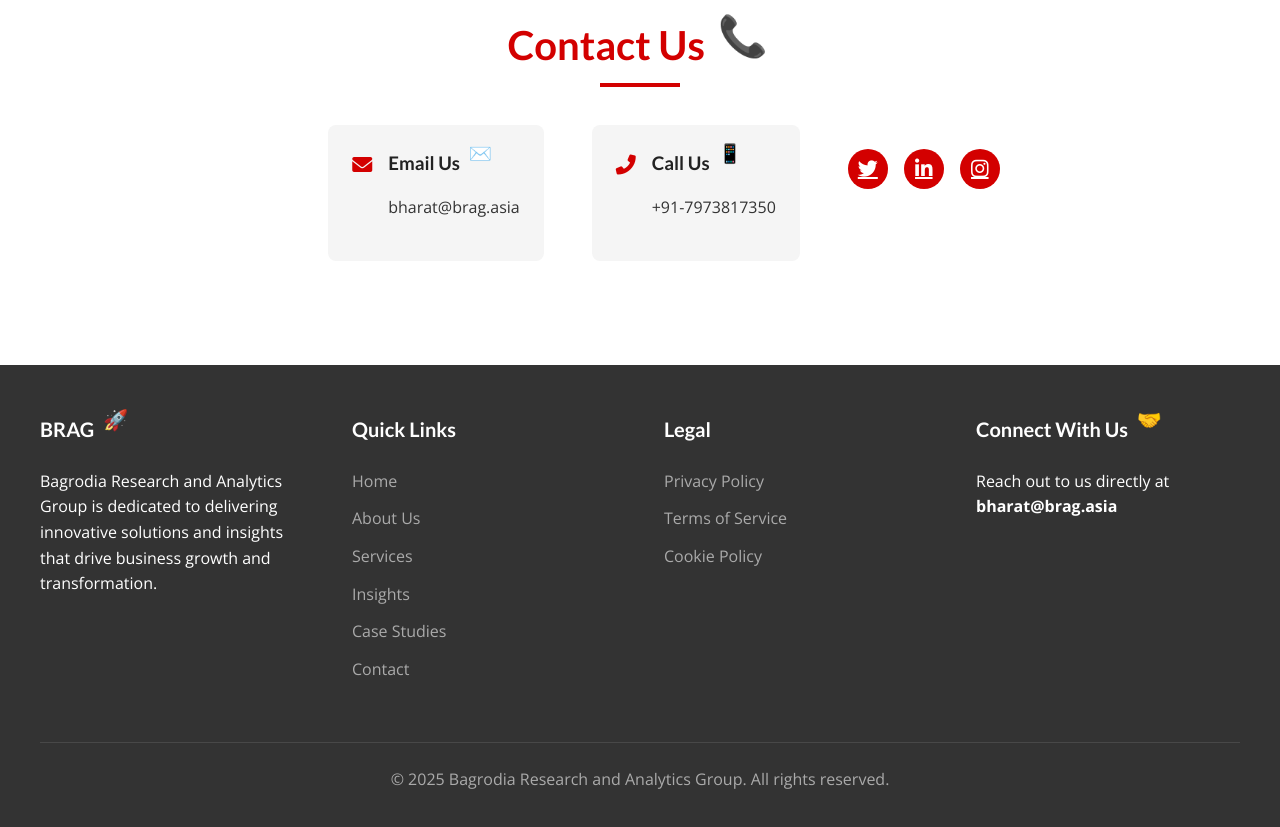
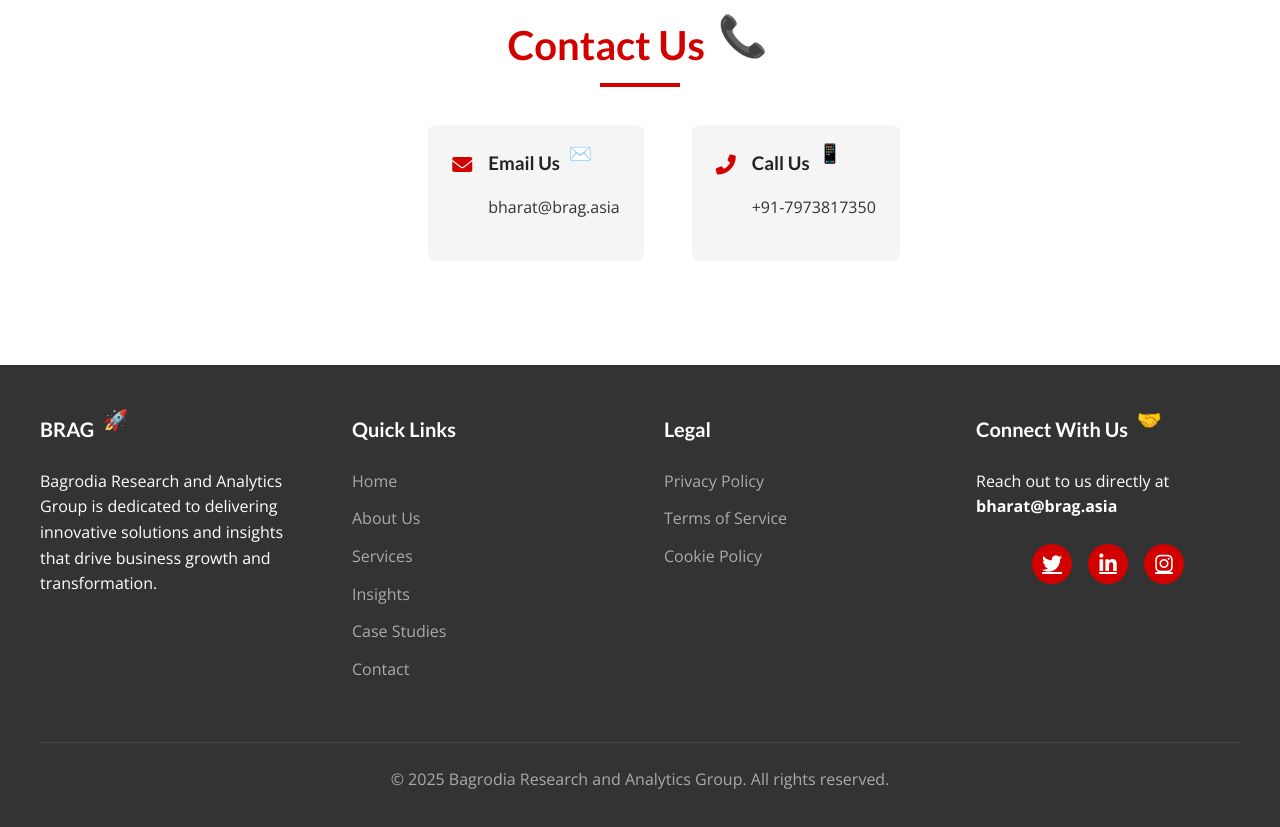
Before and after one commit to Bharat-Bagrodia/BRAG, a plain HTML site: page index.html in a window 1280 px wide. Shown: the part 3620-4447 px from the top of the page. Drawn offline with nearby package versions, Linux system fonts and the light colour scheme.

Commit message:
Update index.html

```diff
--- a/index.html
+++ b/index.html
@@ -770,11 +770,7 @@
                             <p>+91-7973817350</p>
                         </div>
                     </div>
-                    <div class="social-links">
-                        <a href="#" class="social-icon"><i class="fab fa-twitter"></i></a>
-                        <a href="#" class="social-icon"><i class="fab fa-linkedin-in"></i></a>
-                        <a href="#" class="social-icon"><i class="fab fa-instagram"></i></a>
-                    </div>
+
                 </div>
             </div>
         </div>
@@ -810,6 +806,11 @@
                 <div class="footer-column">
                     <h3 class="footer-title">Connect With Us <span class="emoji">🤝</span></h3>
                     <p>Reach out to us directly at <strong>bharat@brag.asia</strong></p>
+                   <ul> <div class="social-links">
+                        <a href="#" class="social-icon"><i class="fab fa-twitter"></i></a>
+                        <a href="#" class="social-icon"><i class="fab fa-linkedin-in"></i></a>
+                        <a href="#" class="social-icon"><i class="fab fa-instagram"></i></a>
+                    </div> </ul>
                 </div>
             </div>
             <div class="copyright">
```
